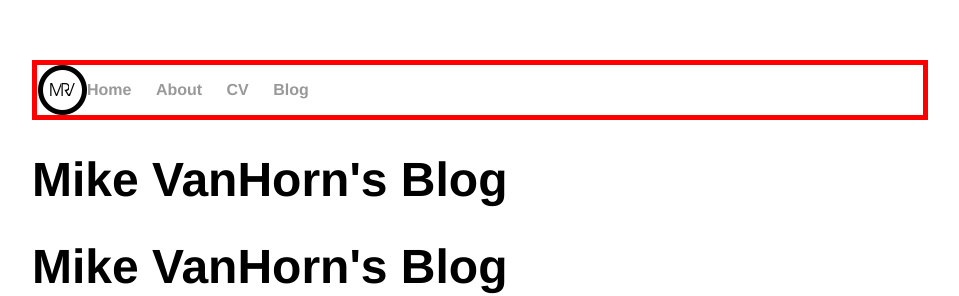
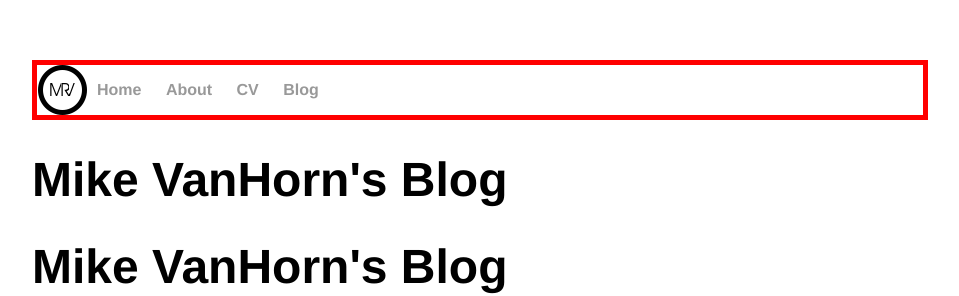
Before and after one commit to mrvanhorn/mrvanhorn.github.io, a Jekyll site: the page built from blog/index.html, in a window 1280 px wide. Shown: the top 296 px of the page, without its empty margins (160-1119 px from the left). Built offline with Jekyll 4.4.1, drawn with Linux system fonts in a browser that asks for light colours.

Commit message:
Update default.html

```diff
--- a/_layouts/default.html
+++ b/_layouts/default.html
@@ -7,7 +7,7 @@
 		</head>
 		<body>
 			<nav>
-			<img src="/graphics/mrv-logo-50x50.png" style="width:50px;height:50px;float:left" alt="">
+			<img src="/graphics/mrv-logo-50x50.png" style="width:50px;height:50px;float:left;margin-right:10px" alt="">
 	    		<ul>
 	        		<li><a href="/">Home</a></li>
 		        	<li><a href="/about">About</a></li>
```
